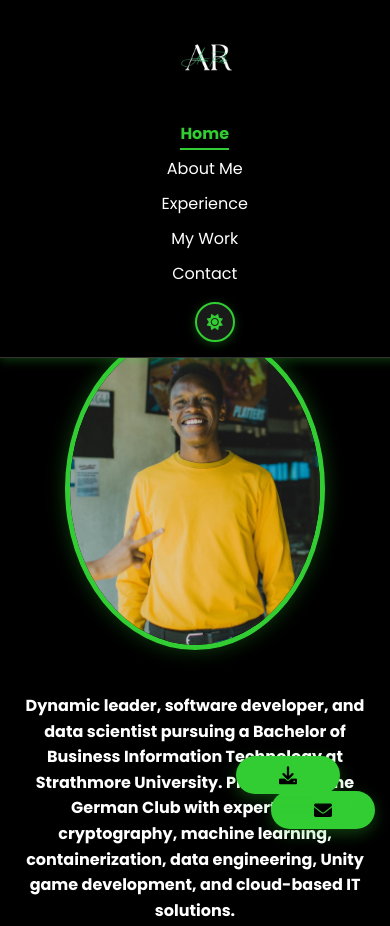
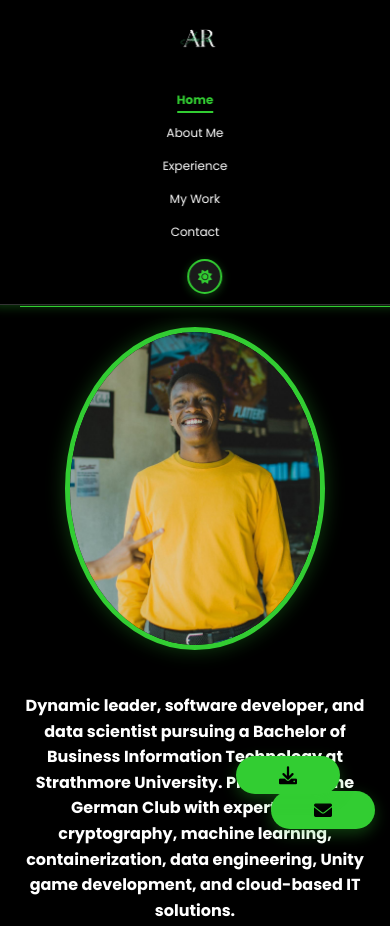
Before and after one commit to Alvin-Ruto/Alvin-Ruto, a website: page index.html in a window 390 px wide. Shown: the top 926 px of the page. Drawn offline with nearby package versions, Linux system fonts and the light colour scheme.

Commit message:
Fix top bar width issue, especially on mobile
Header improvements:
- Changed header width from 90% to 100% with max-width constraint
- Added centered positioning with transform for better alignment
- Reduced padding from 20px 8% to 15px 5% for more compact design
- Added max-width: 1200px to prevent header from being too wide on large screens

Mobile optimizations:
- Reduced mobile padding to 12px 3% for tighter spacing
- Made logo smaller on mobile (70px) and very small screens (60px)
- Reduced navigation font sizes: 16px → 14px → 12px for different screen sizes
- Decreased navigation margins and gaps for better space utilization
- Made theme toggle button smaller on mobile devices

Extra small screen improvements:
- Further reduced padding to 10px 2% for very small screens
- Optimized all header elements for screens under 480px
- Better space utilization on mobile devices

Header now properly sized for all screen sizes!

```diff
--- a/styles.css
+++ b/styles.css
@@ -44,10 +44,13 @@ header {
     display: flex;
     justify-content: space-between;
     align-items: center;
-    padding: 20px 8%;
+    padding: 15px 5%;
     background: var(--bg-primary);
     position: fixed;
-    width: 90%;
+    width: 100%;
+    max-width: 1200px;
+    left: 50%;
+    transform: translateX(-50%);
     top: 0;
     z-index: 1000;
     backdrop-filter: blur(10px);
@@ -1208,20 +1211,31 @@ text-align: center;
 
     /* Mobile header adjustments */
     header {
-        padding: 15px 5%;
-        width: 95%;
+        padding: 12px 3%;
+        width: 100%;
+        max-width: 100%;
+    }
+
+    .logo img {
+        width: 70px;
     }
 
     nav ul {
         flex-wrap: wrap;
-        gap: 10px;
+        gap: 8px;
     }
 
     nav ul li {
-        margin: 0 8px;
+        margin: 0 5px;
     }
 
     nav ul li a {
+        font-size: 14px;
+    }
+
+    .theme-btn {
+        width: 40px;
+        height: 40px;
         font-size: 16px;
     }
 
@@ -1315,6 +1329,30 @@ text-align: center;
 
 /* Extra small screens */
 @media (max-width: 480px) {
+    /* Header adjustments for very small screens */
+    header {
+        padding: 10px 2%;
+    }
+
+    .logo img {
+        width: 60px;
+    }
+
+    nav ul li a {
+        font-size: 12px;
+    }
+
+    nav ul li {
+        margin: 0 3px;
+    }
+
+    .theme-btn {
+        width: 35px;
+        height: 35px;
+        font-size: 14px;
+    }
+
+    /* Floating buttons */
     .floating-actions {
         bottom: 15px;
         right: 15px;
@@ -1330,12 +1368,6 @@ text-align: center;
     .scroll-to-top {
         bottom: 15px;
         left: 15px;
-        width: 40px;
-        height: 40px;
-        font-size: 16px;
-    }
-
-    .theme-btn {
         width: 40px;
         height: 40px;
         font-size: 16px;
```
